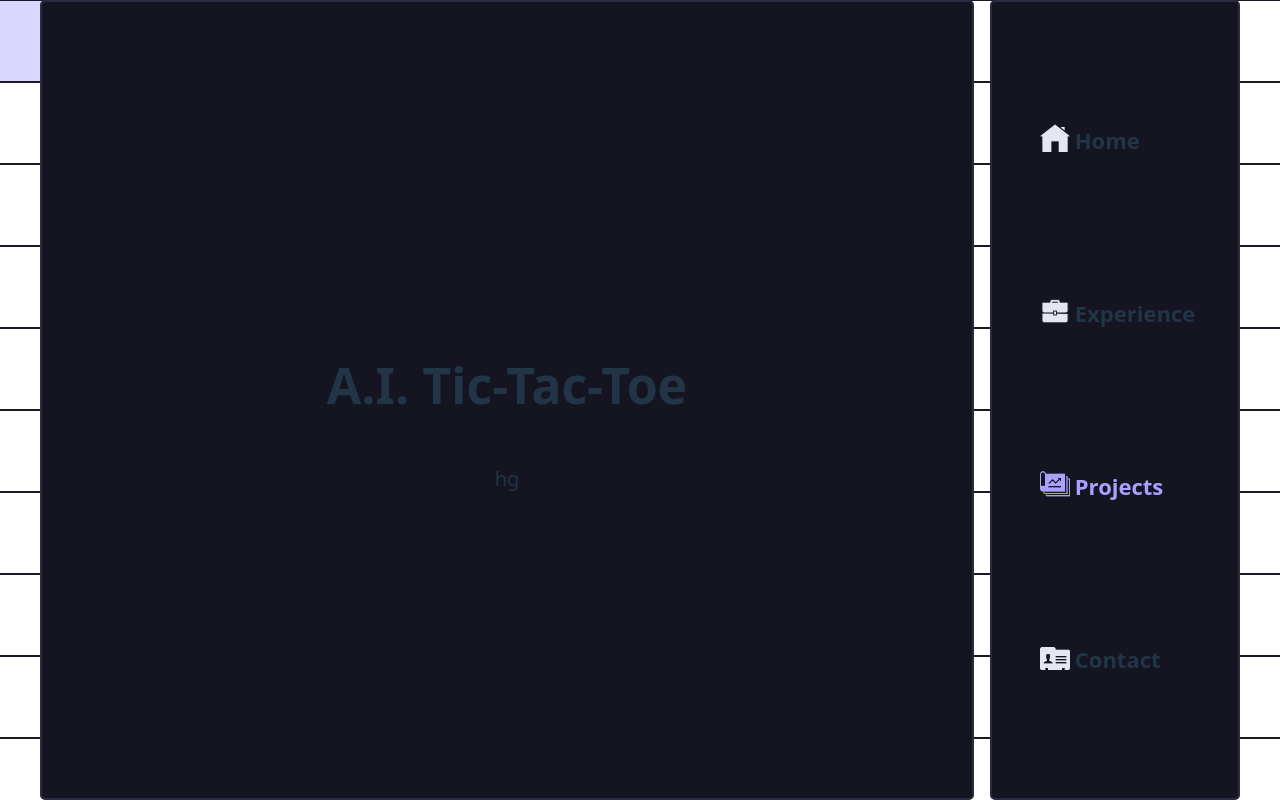
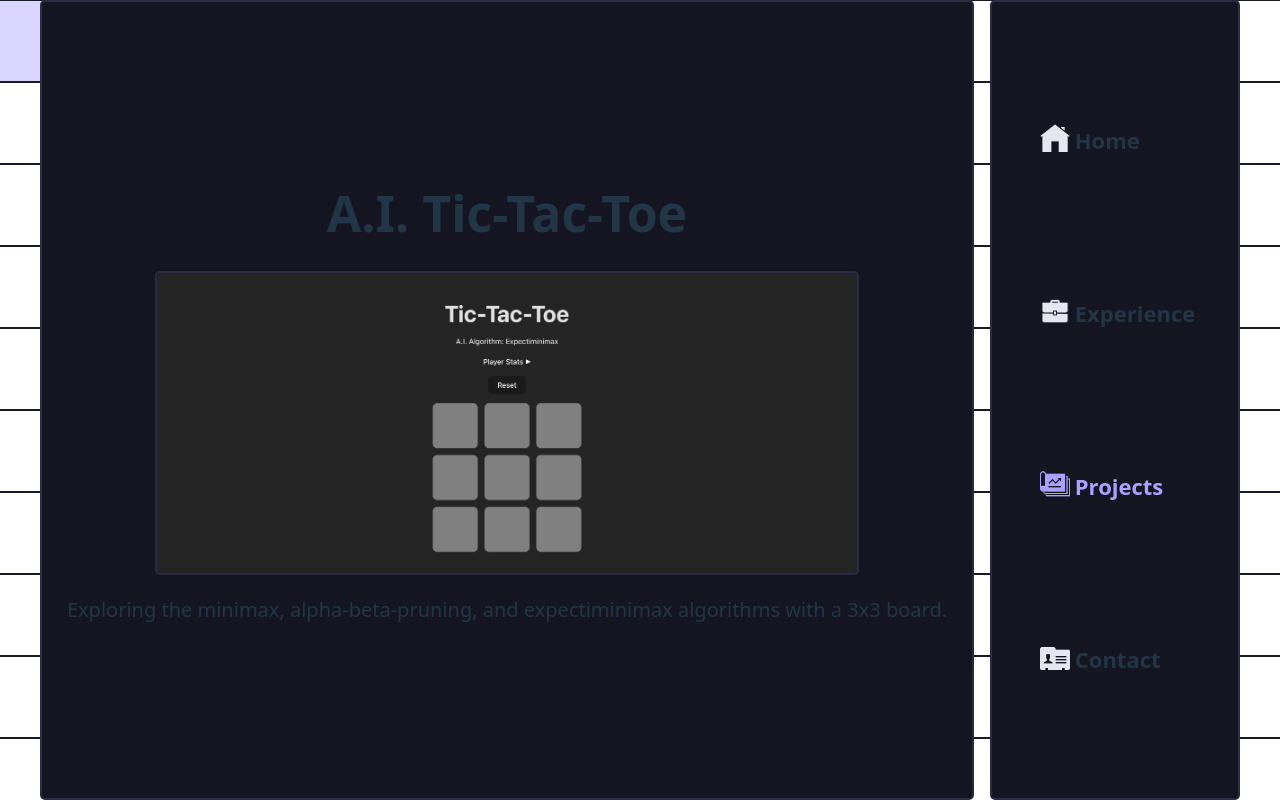
Before and after one commit to devangmalhotra/portfolio-website, a React (Vite) app: page / in a window 1280 px wide. Both pictures are taken after a click on the item "Projects". Built offline with nearby package versions, Linux system fonts and the light colour scheme.

Commit message:
updated files

```diff
--- a/src/Components/Projects/ProjectCard/ProjectCard.css
+++ b/src/Components/Projects/ProjectCard/ProjectCard.css
@@ -1,8 +1,40 @@
-.project-card h2 {
+.project-card-content {
+    display: flex;
+    justify-content: center;
+    align-items: center;
+    flex-direction: column;
+    height: 100%;
+    padding: 0;
+}
+
+.project-card {
+    display: block;
+}
+
+.project-card-content h2 {
     font-size: 50px;
+    margin: 0;
 }
 
 .project-card p {
     font-size: 20px;
     margin: 0;
 }
+
+.project-img-container {
+    width: 700px;
+    height: 300px;
+    margin: 20px 0 20px 0;
+    zoom: normal;
+    border: 2px solid;
+    border-radius: 5px;
+    border-color: var(--card-border);
+    overflow: hidden;
+    align-items: center;
+    justify-content: center;
+    display: flex;
+}
+
+.project-card img {
+    height: 450px;
+}
--- a/src/Components/Projects/ProjectCard/ProjectCard.jsx
+++ b/src/Components/Projects/ProjectCard/ProjectCard.jsx
@@ -1,11 +1,19 @@
 import React from 'react'
 import './ProjectCard.css'
+import ticTacToeScreenshot from '../../../assets/ProjectScreenshots/tic-tac-toe-screenshot.png'
 
 function ProjectCard(props) {
   return (
     <div className='project-card card'>
-        <h2>{props.name}</h2>
-        <p>hg</p>
+        <div className='card-content project-card-content'>
+            <h2>{props.name}</h2>
+            <div className='project-img-container'>
+            <img src={ticTacToeScreenshot} alt="Tic-Tac-Toe Screenshot" />
+        </div>
+
+        <p>{props.description}</p>
+        </div>
+
     </div>
   )
 }
--- a/src/Components/Projects/ProjectsMain/ProjectsMain.jsx
+++ b/src/Components/Projects/ProjectsMain/ProjectsMain.jsx
@@ -5,7 +5,7 @@ import ProjectCard from '../ProjectCard/ProjectCard'
 function ProjectsMain() {
   return (
     <div className='page'>
-        <ProjectCard name='A.I. Tic-Tac-Toe' />
+        <ProjectCard name='A.I. Tic-Tac-Toe' description='Exploring the minimax, alpha-beta-pruning, and expectiminimax algorithms with a 3x3 board.' />
     </div>
   )
 }
```
Also changed, not shown: src/assets/ProjectScreenshots/tic-tac-toe-screenshot.png (added).
